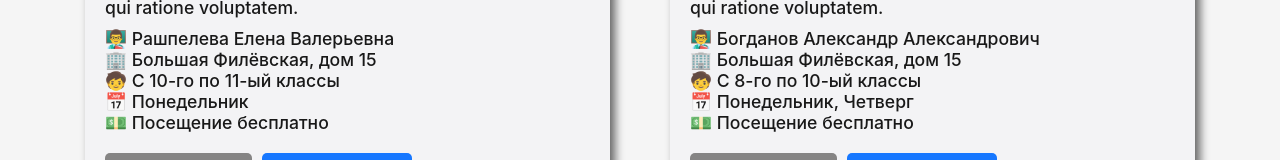
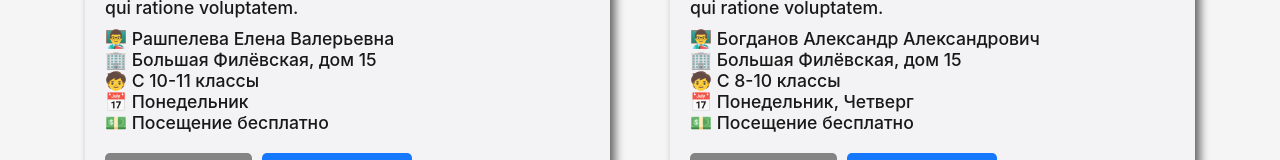
Before and after one commit to JaydenPears/LMS, a React (Create React App) app: page /catalog in a window 1280 px wide. Shown: the part 583-743 px from the top of the page. Built offline with nearby package versions, Linux system fonts and the light colour scheme.

Commit message:
Change style for age-limit of course card

```diff
--- a/src/pages/CatalogOfCourses.jsx
+++ b/src/pages/CatalogOfCourses.jsx
@@ -208,8 +208,8 @@ const CatalogOfCourses = () => {
                                 <p>🏢 { courses[index]['address'] }</p>
                                 <p>🧒
                                 {courses[index]['age_limit'].length === 1
-                                    ? ` ${convertNum(courses[index]['age_limit'][0])} классы`
-                                    : ` С ${courses[index]['age_limit'][0]}-го по ${courses[index]['age_limit'][1]}-ый классы`
+                                    ? ` ${convertNum(courses[index]['age_limit'][0])} класс`
+                                    : ` С ${courses[index]['age_limit'][0]}-${courses[index]['age_limit'][1]} классы`
                                 }
                                 </p>
                                 <p>📅 { courses[index]['schedule'].join(", ") }</p>
```
